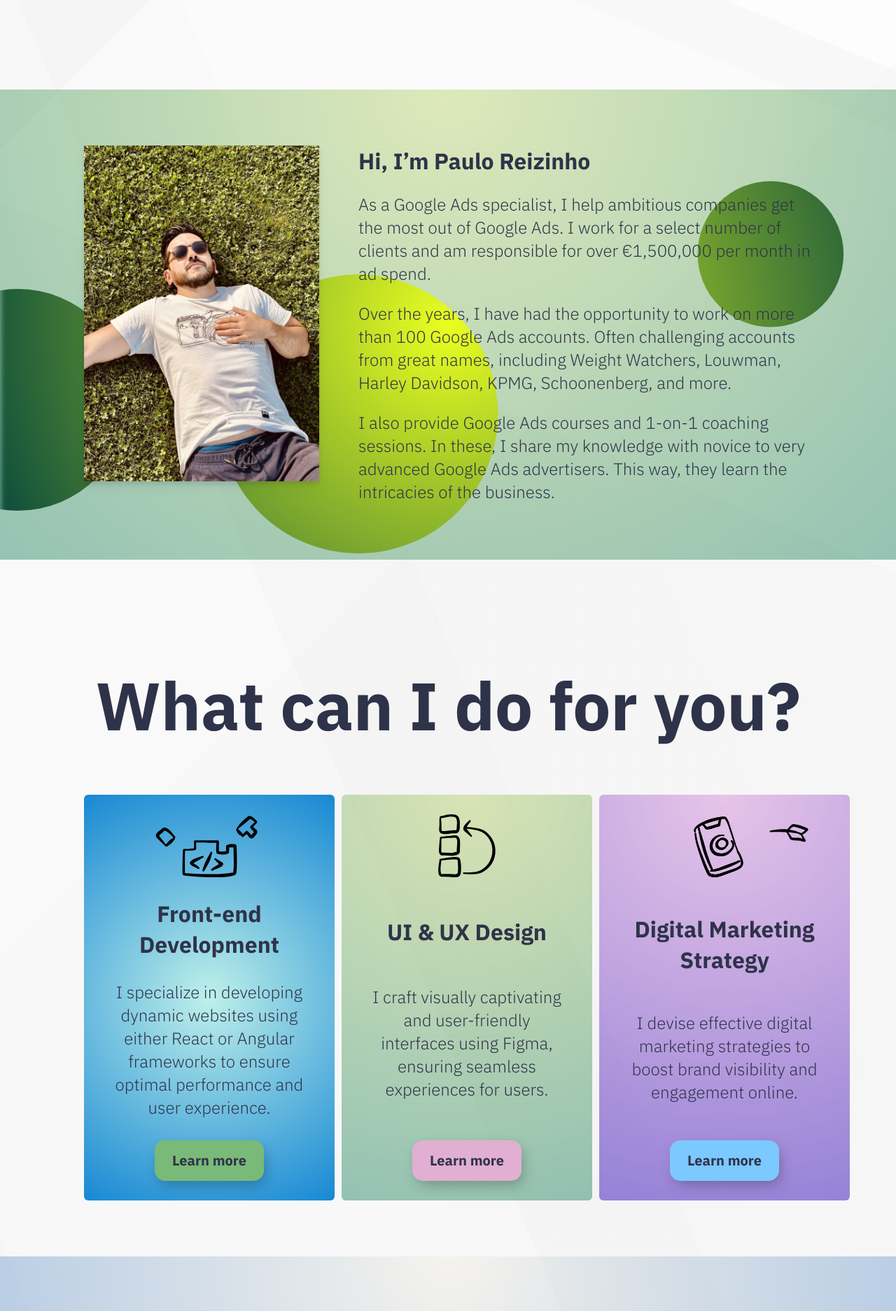
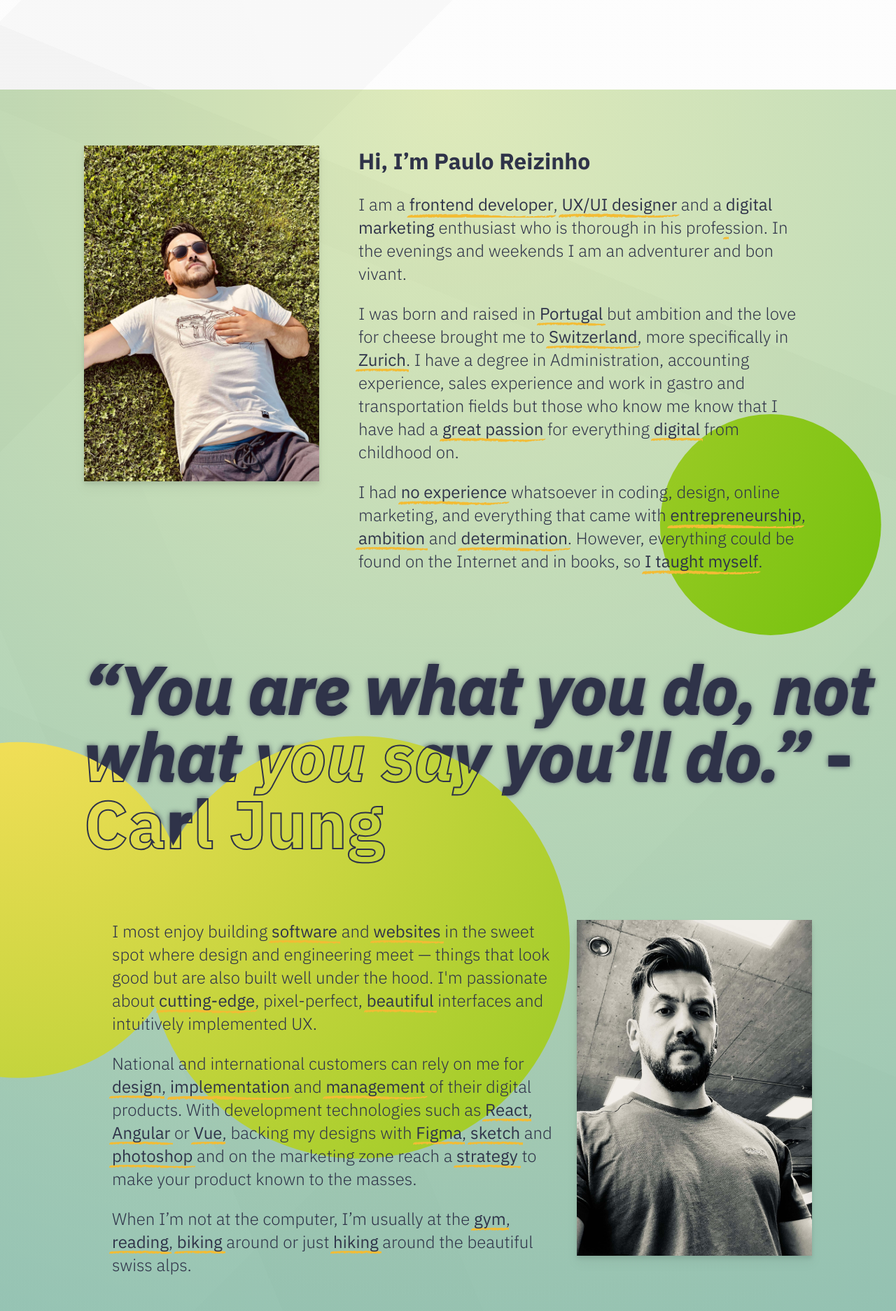
Before and after one commit to lordrichard6/portfolio24, a React (Vite) app: page /about in a window 1280 px wide. Shown: the part 1200-3074 px from the top of the page at 70% size. Built offline with nearby package versions, Linux system fonts and the light colour scheme.

Commit message:
task: about me section and employers

```diff
--- a/src/_root/pages/About.jsx
+++ b/src/_root/pages/About.jsx
@@ -1,8 +1,10 @@
 import SideScroller from '../../components/SideScroller'
 
-import { FaReact, FaAngular, FaVuejs, FaFigma   } from "react-icons/fa";
+import { FaReact, FaAngular, FaVuejs, FaFigma } from "react-icons/fa";
 import { SiNextdotjs, SiAdobephotoshop, SiAdobeillustrator } from "react-icons/si";
 import { DiGoogleAnalytics } from "react-icons/di";
+
+import SkillCard from '../../components/SkillCard';
 
 import meta from '/src/assets/images/meta-Logo.png'
 import google from '/src/assets/images/google-logo.png'
@@ -10,10 +12,12 @@ import coursera from '/src/assets/images/coursera-logo.png'
 import udemy from '/src/assets/images/udemy-logo.png'
 import freecodecamp from '/src/assets/images/freecodecamp-logo.png'
 import youtube from '/src/assets/images/youtube-logo.png'
-import SkillCard from '../../components/SkillCard';
+import feinheit from '/src/assets/images/feinheit.png';
+import pickwings from '/src/assets/images/pickwings.png';
 
 import meHeader from '../../assets/images/me03.jpg'
 import meAbout from '../../assets/images/me02.jpg'
+import meAbout02 from '../../assets/images/me04.jpg'
 import meContact from '../../assets/images/me01.jpg'
 import dev01 from '../../assets/icons/front-01.svg'
 import dev02 from '../../assets/icons/front-02.svg'
@@ -35,11 +39,17 @@ const learnTitle = "Learning with the best!"
 
 const aboutMe = {
   title: "Hi, I’m Paulo Reizinho",
-  text_01: "As a Google Ads specialist, I help ambitious companies get the most out of Google Ads. I work for a select number of clients and am responsible for over €1,500,000 per month in ad spend.",
-  text_02: "Over the years, I have had the opportunity to work on more than 100 Google Ads accounts. Often challenging accounts from great names, including Weight Watchers, Louwman, Harley Davidson, KPMG, Schoonenberg, and more.",
-  text_03: "I also provide Google Ads courses and 1-on-1 coaching sessions. In these, I share my knowledge with novice to very advanced Google Ads advertisers. This way, they learn the intricacies of the business.",
-  image: meAbout,
-  alt: "my picture"
+  text_01: <p>I am a <strong>frontend developer</strong>, <strong>UX/UI designer</strong> and a <strong>digital marketing</strong> enthusiast who is thorough in his profession. In the evenings and weekends I am an adventurer and bon vivant.</p>,
+  text_02: <p>I was born and raised in <strong>Portugal</strong> but ambition and the love for cheese brought me to <strong>Switzerland</strong>, more specifically in <strong>Zurich</strong>. I have a degree in Administration, accounting experience, sales experience and work in gastro and transportation fields but those who know me know that I have had a <strong>great passion</strong> for everything <strong>digital</strong> from childhood on.</p>,
+  text_03: <p>I had <strong>no experience</strong> whatsoever in coding, design, online marketing, and everything that came with <strong>entrepreneurship</strong>, <strong>ambition</strong> and <strong>determination</strong>. However, everything could be found on the Internet and in books, so <strong>I taught myself</strong>.</p>,
+  text_04: <p>I most enjoy building <strong>software</strong> and <strong>websites</strong> in the sweet spot where design and engineering meet — things that look good but are also built well under the hood. I'm passionate about <strong>cutting-edge</strong>, pixel-perfect, <strong>beautiful</strong> interfaces and intuitively implemented UX.</p>,
+  text_05: <p>National and international customers can rely on me for <strong>design</strong>, <strong>implementation</strong> and <strong>management</strong> of their digital products. With development technologies such as <strong>React</strong>, <strong>Angular</strong> or <strong>Vue</strong>, backing my designs with <strong>Figma</strong>, <strong>sketch</strong> and <strong>photoshop</strong> and on the marketing zone reach a <strong>strategy</strong> to make your product known to the masses.</p>,
+  text_06: <p>When I’m not at the computer, I’m usually at the <strong>gym</strong>, <strong>reading</strong>, <strong>biking</strong> around or just <strong>hiking</strong> around the beautiful swiss alps.</p>,
+  image1: meAbout,
+  alt1: "my picture",
+  image2: meAbout02,
+  alt2: "my picture",
+  quote: <i>“You are what you do, not what you say you’ll do.”</i>
 }
 
 const learningPartners = [
@@ -126,8 +136,8 @@ const skillCards = [
     ],
     techs: [
       <FaFigma className='text-rose-600 dark:text-rose-400' />,
-      <SiAdobephotoshop  className='text-sky-900 dark:text-sky-400' />,
-      <SiAdobeillustrator  className='text-yellow-600 dark:text-yellow-300' />,
+      <SiAdobephotoshop className='text-sky-900 dark:text-sky-400' />,
+      <SiAdobeillustrator className='text-yellow-600 dark:text-yellow-300' />,
     ]
   },
   {
@@ -152,6 +162,18 @@ const skillCards = [
     ]
   },
 ]
+
+const employers = {
+  title : "I'm proud to have collaborated with some awesome companies",
+  company1: "Feinheit",
+  alt1: "feinheit logo",
+  img1: feinheit,
+  link1: "https://feinheit.ch/",
+  company2: "Pickwings",
+  alt2: "pickwings logo",
+  img2: pickwings,
+  link2: "https://pickwings.ch/",
+}
 
 const contactMe = {
   title: "Lets work together",
@@ -183,24 +205,43 @@ const About = () => {
       </section>
 
       <section className='about-intro flex-centered relative mb-40'>
-        <div className="bg-container flex-centered w-screen">
+        <div className="bg-container flex-centered w-screen z-0">
           <div className="clipped-bg" />
           <div className="clipped-bg second" />
           <div className="clipped-bg third" />
+          <div className="mt-16 lg:mt-0 mb-[20rem] lg:mb-40">
+            <h1 className='absolute z-0 blur-sm leading-relaxed lg:leading-none'>{aboutMe.quote}  - Carl Jung</h1>
+            <h1 className='absolute z-0 leading-relaxed lg:leading-none'>{aboutMe.quote}  - Carl Jung</h1>
+            <h1 className='title absolute z-40 leading-relaxed lg:leading-none'>{aboutMe.quote}  - Carl Jung</h1>
+          </div>
           <div className="section-width-default grid grid-cols-1 lg:grid-cols-6 gap-4 z-10 py-10 lg:py-20">
-            <div className="col-span-1 lg:col-span-2">
-              <img className='object-cover w-[480px] h-[480px] drop-shadow-lg' src={aboutMe.image} alt={aboutMe.alt} />
-            </div>
-            <div className="col-span-1 lg:col-span-4 ml-10">
+            <figure className="col-span-1 lg:col-span-2">
+              <img className='object-cover w-[480px] h-[480px] drop-shadow-lg' src={aboutMe.image1} alt={aboutMe.alt1} />
+            </figure>
+            <div className="col-span-1 lg:col-span-4 lg:ml-10 lg:mb-[15rem]">
               <div className="flex justify-between">
                 <h3 className='mb-6'>{aboutMe.title}</h3>
               </div>
-              <p>{aboutMe.text_01}</p>
+              {aboutMe.text_01}
               <br />
-              <p>{aboutMe.text_02}</p>
+              {aboutMe.text_02}
               <br />
-              <p>{aboutMe.text_03}</p>
+              {aboutMe.text_03}
             </div>
+            {/* <div className="relative col-span-6 mb-20">
+              <h1 className='absolute bottom-0 z-0'><i>“You are what you do, not what you say you’ll do.”</i>  - Carl Jung</h1>
+              <h1 className='title absolute bottom-0 z-40'><i>“You are what you do, not what you say you’ll do.”</i>  - Carl Jung</h1>
+            </div> */}
+            <div className="col-span-1 lg:col-span-4 lg:ml-10 mt-[20rem] lg:mt-[15rem]">
+              {aboutMe.text_04}
+              <br />
+              {aboutMe.text_05}
+              <br />
+              {aboutMe.text_06}
+            </div>
+            <figure className="col-span-1 lg:col-span-2 mt-10 lg:mt-[15rem]">
+              <img className='object-cover w-[480px] h-[480px] drop-shadow-lg' src={aboutMe.image2} alt={aboutMe.alt2} />
+            </figure>
           </div>
         </div>
       </section>
@@ -208,7 +249,7 @@ const About = () => {
       <section className='skills-section section-width-default flex-centered relative mb-20'>
         <div className="flex-centered flex-col">
           <h1 className='mb-20'>{skillsSection.title}</h1>
-          <div style={{perspective: '1000px'}} className="grid grid-rows-3 lg:grid-rows-1 lg:grid-cols-3 gap-16">
+          <div style={{ perspective: '1000px' }} className="grid grid-rows-3 lg:grid-rows-1 lg:grid-cols-3 gap-16">
             {skillCards.map((item) => {
               return (
                 <SkillCard
@@ -230,6 +271,15 @@ const About = () => {
             })}
           </div>
         </div>
+      </section>
+
+      <section className="employers relative flex-centered flex-col w-full my-20">
+        <h2>{employers.title}</h2>
+            <figure className='dark:invert flex my-10'>
+              <a href={employers.link1}><img src={employers.img1} alt={employers.alt1} /></a>
+              <a href={employers.link1}><img src={employers.img2} alt={employers.alt2} /></a>
+            </figure>
+
       </section>
 
       <section className='work-together w-full flex-centered relative'>
--- a/src/styles/globals.scss
+++ b/src/styles/globals.scss
@@ -1001,6 +1001,10 @@ html {
     color: transparent;
     -webkit-text-stroke: 2px var(--black-white);
     text-stroke: 2px var(--black-white);
+    @media (max-width: 1024px) {
+      -webkit-text-stroke: 1px var(--black-white);
+      text-stroke: 1px var(--black-white);
+    }
   }
 
   .clipped-bg {
@@ -1060,12 +1064,28 @@ html {
     clip-path: circle(10.2% at 86% 35%);
     background-attachment: fixed;
     background-image: var(--green-radial-bg2);
-    @apply bg-cover absolute w-screen h-full z-0 blur-sm;
+
+    @media (max-width: 1024px) {
+      clip-path: circle(15% at 86% 25%);
+    }
+    @apply bg-cover absolute w-screen h-full opacity-100 z-10;
     &.second {
       clip-path: circle(15.5% at 2% 66%);
+      @media (max-width: 1024px) {
+        clip-path: circle(10% at 10% 46%);
+      }
     }
     &.third {
       clip-path: circle(19.5% at 40% 69%);
+    }
+  }
+  .title {
+    color: transparent;
+    -webkit-text-stroke: 2px var(--black-white);
+    text-stroke: 2px var(--black-white);
+    @media (max-width: 1024px) {
+      -webkit-text-stroke: 1px var(--black-white);
+      text-stroke: 1px var(--black-white);
     }
   }
 }
@@ -1110,7 +1130,6 @@ html {
           }
         }
       }
-
 
       figure:hover {
         img {
@@ -1190,6 +1209,12 @@ html {
   }
 }
 
+.employers {
+  img {
+    @apply h-40 hover:scale-125 transition ease-in-out duration-300 delay-150;
+  }
+}
+
 .work-together {
   background-image: var(--blue-radial-bg3);
   .clipped-bg {
@@ -1247,7 +1272,8 @@ html {
     label {
       @apply text-base lg:text-lg;
     }
-    input, textarea {
+    input,
+    textarea {
       outline: 0;
       @apply bg-[#E0F1F1] dark:bg-[#629a9a] w-full py-2 px-4 lg:py-4 lg:px-6;
       &::placeholder {
--- a/src/styles/variables.scss
+++ b/src/styles/variables.scss
@@ -15,7 +15,7 @@ html {
     --project-variant-02: repeating-linear-gradient(45deg, rgba(0,0,0,0.03) 0px, rgba(0,0,0,0.03) 2px,transparent 2px, transparent 4px),linear-gradient(90deg, rgba(250,170,211, 0.39),rgba(80,78,169, 0.25));
     --about-header-bg: linear-gradient(to top, #acb6e5, #86fde8);
     --green-radial-bg: radial-gradient(circle at top center, rgba(145,186,14, 0.28),rgba(9,119,83, 0.42));
-    --green-radial-bg2:  radial-gradient(circle at center center, rgb(233, 255, 32),rgb(176, 209, 39),rgb(118, 163, 47),rgb(61, 116, 54),rgb(3, 70, 61));
+    --green-radial-bg2:  radial-gradient(circle at top left, rgb(253, 225, 94),rgb(113, 193, 12));
     --blue-radial-bg: radial-gradient(circle at center center, rgb(191, 240, 234),rgb(149, 214, 228),rgb(107, 188, 223),rgb(65, 162, 217),rgb(23, 136, 211));
     --blue-radial-bg2: radial-gradient(circle at bottom center, rgb(30, 227, 217),rgb(4, 89, 247));
     --blue-radial-bg3: radial-gradient(circle at top center, rgba(230,217,186, 0.17),rgba(12,92,185, 0.36));
```
Also changed, not shown: src/_root/pages/Contact.jsx (+29 -27 lines), src/assets/images/pickwings.png.
